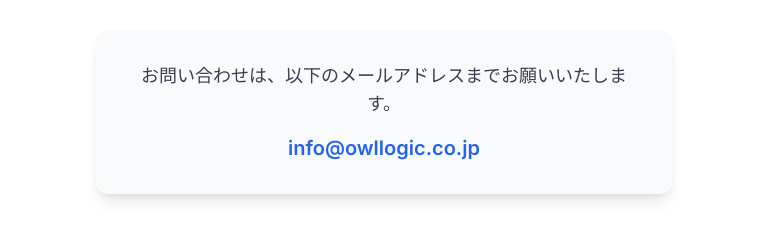
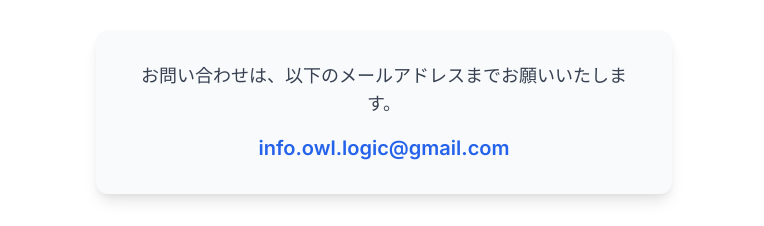
Before and after one commit to AIowlmaru/-Owl-Logic, a plain HTML site: page index.html in a window 1280 px wide. Shown: the part 2560-2786 px from the top of the page, without its empty margins (256-1020 px from the left). Drawn offline with nearby package versions, Linux system fonts and the light colour scheme.

Commit message:
Update index.html

```diff
--- a/index.html
+++ b/index.html
@@ -196,7 +196,7 @@
                 <p class="text-lg mb-4 text-gray-700">
                     お問い合わせは、以下のメールアドレスまでお願いいたします。
                 </p>
-                <a href="mailto:info.owl.logic@gmail.com" class="text-blue-600 hover:underline text-xl font-semibold">info@owllogic.co.jp</a>
+                <a href="mailto:info.owl.logic@gmail.com" class="text-blue-600 hover:underline text-xl font-semibold">info.owl.logic@gmail.com</a>
             </div>
         </div>
     </section>
```
